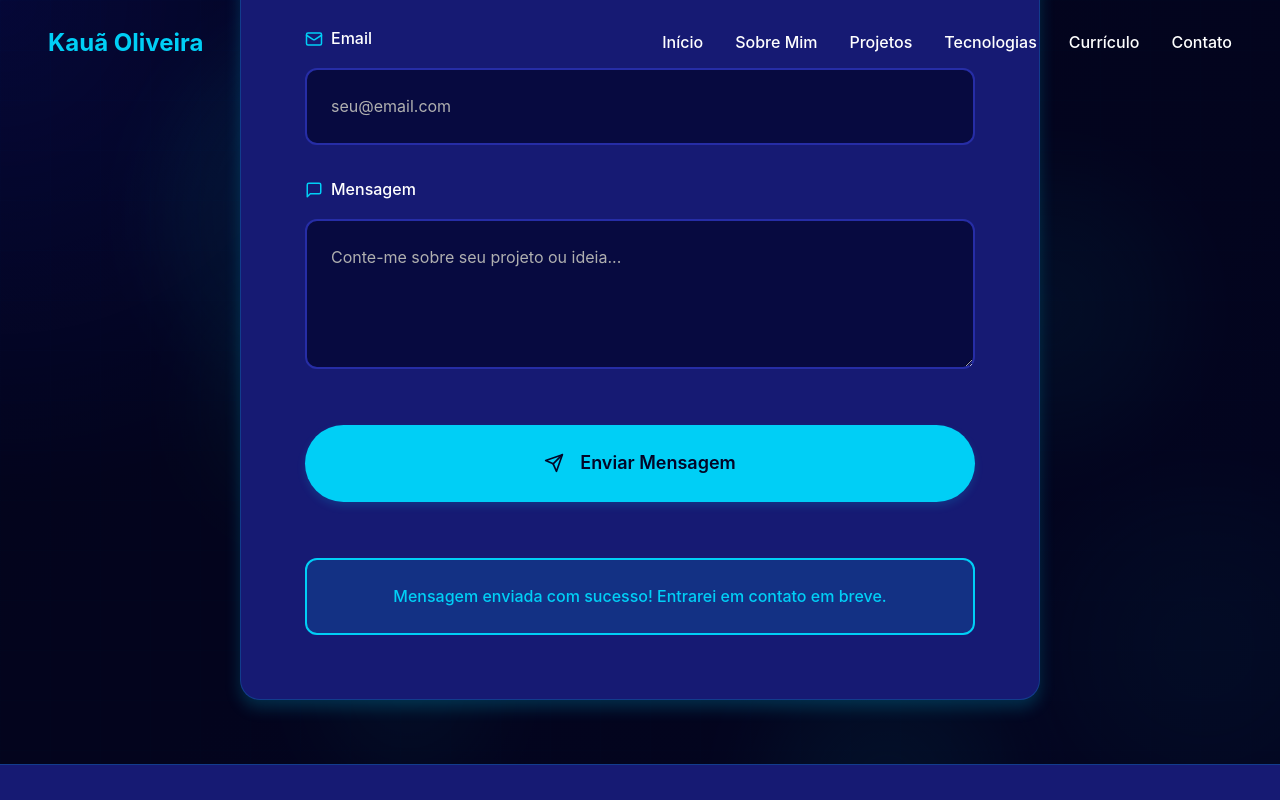
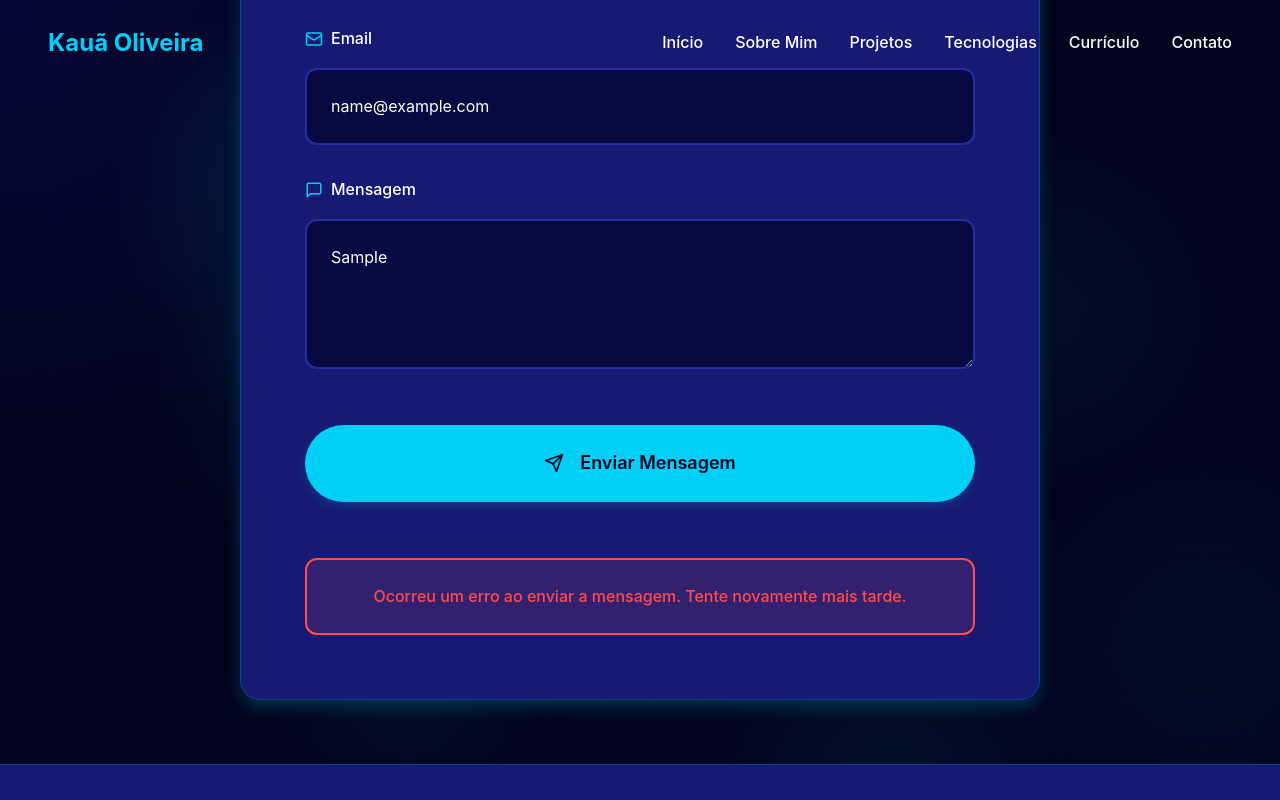
Before and after one commit to Kauaog13/portifolio-pessoal, a React (Vite) app: page / in a window 1280 px wide. Both pictures are taken after typing "Sample", "name@example.com", "Sample" into the empty fields and a click on the button "Enviar Mensagem". Shown: the part 4479-5279 px from the top of the page. Built offline with nearby package versions, Linux system fonts and the light colour scheme; no server answers; the database is empty.

Commit message:
Bug Fixed Contact.tsx
Erro corrigido no recebimento de mensagens do formulario de contato.

```diff
--- a/src/components/Contact.tsx
+++ b/src/components/Contact.tsx
@@ -1,6 +1,10 @@
 import { useState } from 'react';
 import styled from 'styled-components';
 import { Mail, Send, User, MessageSquare } from 'lucide-react';
+import { supabase } from '../services/supabaseClient'; // <-- 1. Importar o Supabase
+
+// (Estilos de ContactSection, Container, SectionTitle, Subtitle, FormContainer, Form...
+// ...FormGroup, Label, Input, TextArea, SubmitButton... permanecem os mesmos)
 
 const ContactSection = styled.section`
   min-height: 100vh;
@@ -174,6 +178,19 @@ const SuccessMessage = styled.div`
   margin-top: ${({ theme }) => theme.spacing.md};
 `;
 
+// <-- 2. Adicionar um estilo para mensagens de ERRO -->
+const ErrorMessage = styled.div`
+  background: #ff4d4f20;
+  border: 2px solid #ff4d4f;
+  color: #ff4d4f;
+  padding: ${({ theme }) => theme.spacing.md};
+  border-radius: 12px;
+  text-align: center;
+  font-weight: 500;
+  margin-top: ${({ theme }) => theme.spacing.md};
+`;
+
+
 const Contact = () => {
   const [formData, setFormData] = useState({
     name: '',
@@ -182,28 +199,46 @@ const Contact = () => {
   });
   const [isSubmitting, setIsSubmitting] = useState(false);
   const [showSuccess, setShowSuccess] = useState(false);
+  const [showError, setShowError] = useState(false); // <-- 3. Adicionar estado de erro
 
   const handleChange = (e: React.ChangeEvent<HTMLInputElement | HTMLTextAreaElement>) => {
+    // Esconder mensagens de sucesso/erro ao digitar novamente
+    setShowSuccess(false);
+    setShowError(false);
+
     setFormData({
       ...formData,
       [e.target.name]: e.target.value,
     });
   };
 
+  // <-- 4. FUNÇÃO HANDLE_SUBMIT ATUALIZADA -->
   const handleSubmit = async (e: React.FormEvent) => {
     e.preventDefault();
     setIsSubmitting(true);
+    setShowSuccess(false);
+    setShowError(false);
 
-    // Simulate form submission
-    await new Promise(resolve => setTimeout(resolve, 1500));
+    // Tentar inserir os dados no Supabase
+    const { error } = await supabase
+      .from('mensagens') // Nome da sua tabela
+      .insert({
+        nome: formData.name,     // Coluna 'nome'
+        email: formData.email,   // Coluna 'email'
+        mensagem: formData.message // Coluna 'mensagem'
+      });
 
-    setIsSubmitting(false);
-    setShowSuccess(true);
-    setFormData({ name: '', email: '', message: '' });
+    if (error) {
+      // Se der erro
+      console.error('Erro ao enviar mensagem:', error);
+      setShowError(true);
+    } else {
+      // Se der certo
+      setShowSuccess(true);
+      setFormData({ name: '', email: '', message: '' }); // Limpar formulário
+    }
 
-    setTimeout(() => {
-      setShowSuccess(false);
-    }, 5000);
+    setIsSubmitting(false); // Parar o loading do botão
   };
 
   return (
@@ -269,10 +304,16 @@ const Contact = () => {
               {isSubmitting ? 'Enviando...' : 'Enviar Mensagem'}
             </SubmitButton>
 
+            {/* <-- 5. Mostrar a mensagem de sucesso OU erro --> */}
             {showSuccess && (
               <SuccessMessage>
                 Mensagem enviada com sucesso! Entrarei em contato em breve.
               </SuccessMessage>
+            )}
+            {showError && (
+              <ErrorMessage>
+                Ocorreu um erro ao enviar a mensagem. Tente novamente mais tarde.
+              </ErrorMessage>
             )}
           </Form>
         </FormContainer>
```
